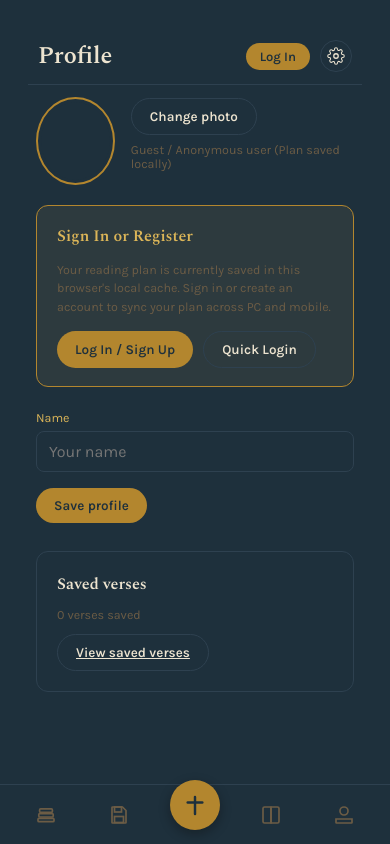
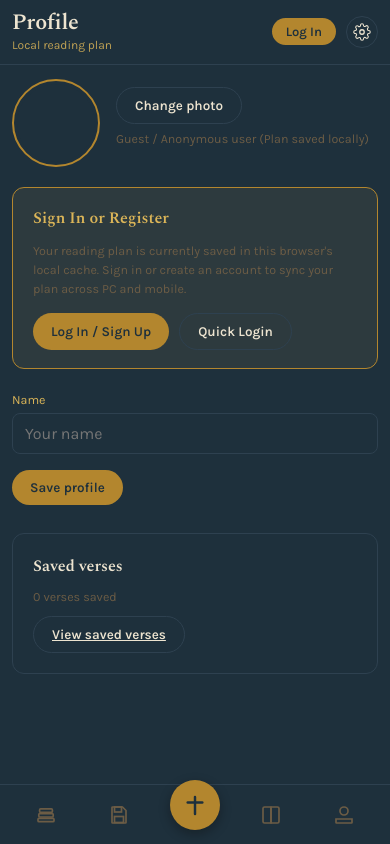
Before and after one commit to jasonhukom/Bible-Plan, a React (Vite) app: page /profile in a window 390 px wide. Built offline with nearby package versions, Linux system fonts and the light colour scheme; no server answers; what @youversion/platform-core would draw is missing.

Commit message:
feat: implement Bible reader page with chapter navigation and verse saving functionality

```diff
--- a/src/pages/LicensesPage.jsx
+++ b/src/pages/LicensesPage.jsx
@@ -2,16 +2,17 @@ import { Link } from "react-router-dom";
 
 export default function LicensesPage() {
   return (
-    <div style={{ maxWidth: 600, margin: "0 auto", padding: "20px 20px 80px" }}>
-      <div className="page-header page-header-sticky" style={{ alignItems: "center" }}>
-        <div style={{ display: 'flex', alignItems: 'center', gap: 12 }}>
-          <div>
-            <h1 style={{ margin: 0 }}>Copyright & Licenses</h1>
-          </div>
+    <div className="page-shell">
+      <div className="page-header page-header-sticky">
+        <div className="page-header-title-row">
+          <h1 className="page-title">Licenses</h1>
+          <p className="page-subtitle">Copyright and translation permissions</p>
         </div>
-        <div style={{ display: 'flex', gap: '10px', alignItems: 'center' }}>
+        <div className="page-header-actions">
         </div>
       </div>
+
+      <div className="page-container-narrow" style={{ paddingBottom: 80 }}>
 
       <div className="card" style={{ marginBottom: 20 }}>
         <h2 style={{ fontSize: 18, marginBottom: 14 }}>Bible Translations</h2>
@@ -55,6 +56,7 @@ export default function LicensesPage() {
           ← Back to Settings
         </Link>
       </div>
+      </div>
     </div>
   );
 }
--- a/src/pages/ProfilePage.jsx
+++ b/src/pages/ProfilePage.jsx
@@ -85,10 +85,15 @@ export default function ProfilePage() {
   if (loading) return <p className="reader-loading">Loading profile…</p>;
 
   return (
-    <div style={{ maxWidth: 520, margin: "0 auto", padding: "20px 20px 40px" }}>
-      <div className="page-header page-header-sticky" style={{ alignItems: "center", justifyContent: "space-between", position: "relative" }}>
-        <h1 style={{ margin: 0 }}>Profile</h1>
-        <div style={{ display: 'flex', gap: '10px', alignItems: 'center' }}>
+    <div className="page-shell">
+      <div className="page-header page-header-sticky">
+        <div className="page-header-title-row">
+          <h1 className="page-title">Profile</h1>
+          <p className="page-subtitle">
+            {user && !user?.is_anonymous ? user.email : "Local reading plan"}
+          </p>
+        </div>
+        <div className="page-header-actions">
           {(!user || user?.is_anonymous) ? (
             <Link to="/login" className="btn" style={{ padding: "6px 14px", fontSize: 13, textDecoration: "none" }}>
               Log In
@@ -108,7 +113,8 @@ export default function ProfilePage() {
         </div>
       </div>
 
-      <div className="avatar-upload-row">
+      <div className="page-container-narrow" style={{ paddingBottom: 40 }}>
+        <div className="avatar-upload-row">
         {profile?.avatar_url ? (
           <img className="avatar-lg" src={profile.avatar_url} alt="Your avatar" />
         ) : (
@@ -195,6 +201,7 @@ export default function ProfilePage() {
           onClose={() => setCropImageSrc(null)}
         />
       )}
+      </div>
     </div>
   );
 }
--- a/src/pages/SavesPage.jsx
+++ b/src/pages/SavesPage.jsx
@@ -19,15 +19,13 @@ export default function SavesPage() {
   }
 
   return (
-    <div>
-      <div className="page-header page-header-sticky" style={{ alignItems: "center" }}>
-        <div style={{ display: 'flex', alignItems: 'center', gap: 12 }}>
-          <div>
-            <h1 style={{ margin: 0 }}>Saved Verses</h1>
-            <p className="page-subtitle">In the order you saved them</p>
-          </div>
+    <div className="page-shell">
+      <div className="page-header page-header-sticky">
+        <div className="page-header-title-row">
+          <h1 className="page-title">Saved Verses</h1>
+          <p className="page-subtitle">In the order you saved them</p>
         </div>
-        <div style={{ display: 'flex', gap: '10px', alignItems: 'center' }}>
+        <div className="page-header-actions">
         </div>
       </div>
 
--- a/src/pages/SettingsPage.jsx
+++ b/src/pages/SettingsPage.jsx
@@ -57,13 +57,17 @@ export default function SettingsPage() {
   }
 
   return (
-    <div style={{ maxWidth: 480, margin: "0 auto", padding: "20px 20px 40px" }}>
-      <div className="page-header page-header-sticky" style={{ alignItems: "center", justifyContent: "center", position: "relative" }}>
-        <h1 style={{ margin: 0 }}>Settings</h1>
-        <div style={{ position: 'absolute', right: 0, display: 'flex', gap: '10px', alignItems: 'center' }}>
+    <div className="page-shell">
+      <div className="page-header page-header-sticky">
+        <div className="page-header-title-row">
+          <h1 className="page-title">Settings</h1>
+          <p className="page-subtitle">Appearance and preferences</p>
+        </div>
+        <div className="page-header-actions">
         </div>
       </div>
 
+      <div className="page-container-narrow" style={{ paddingBottom: 40 }}>
         <div className="card" style={{ marginBottom: 20 }}>
           <h2 style={{ fontSize: 15, marginBottom: 14 }}>Appearance</h2>
           <div className="theme-options">
@@ -82,8 +86,7 @@ export default function SettingsPage() {
               </button>
             ))}
           </div>
-
-
+        </div>
 
         <div className="card" style={{ marginBottom: 20 }}>
           <h2 style={{ fontSize: 15, marginBottom: 14 }}>Calendar</h2>
--- a/src/styles/global.css
+++ b/src/styles/global.css
@@ -114,14 +114,14 @@ h3 {
 }
 
 .main-content {
-  --layout-padding: clamp(16px, 3vw, 40px);
+  --layout-padding: clamp(16px, 2.5vw, 32px);
   flex: 1;
   min-width: 0;
   padding: var(--layout-padding);
 }
 
 .main-content-bible {
-  --layout-padding: clamp(8px, 1.5vw, 16px);
+  --layout-padding: clamp(16px, 2.5vw, 32px);
 }
 
 .main-content-flush {
@@ -139,20 +139,32 @@ h3 {
   }
 }
 
+.page-shell {
+  width: 100%;
+}
+
+.page-container-narrow {
+  max-width: 560px;
+  margin: 0 auto;
+  width: 100%;
+}
+
 .page-header {
   display: flex;
   align-items: center;
   justify-content: space-between;
   gap: 16px;
-  padding-bottom: 18px;
+  padding-bottom: 16px;
   margin-bottom: 24px;
   border-bottom: 1px solid var(--night-line);
+  min-height: 56px;
+  box-sizing: border-box;
 }
 
 .page-header-sticky {
   position: sticky;
   top: 0;
-  z-index: 10;
+  z-index: 15;
   background: var(--night);
   margin-top: calc(-1 * var(--layout-padding));
   margin-left: calc(-1 * var(--layout-padding));
@@ -162,16 +174,57 @@ h3 {
   padding-right: var(--layout-padding);
 }
 
-.page-header h1 {
-  font-size: 24px;
-  color: var(--cream);
+.page-header-title-row {
+  display: flex;
+  flex-direction: column;
+  justify-content: center;
+  gap: 2px;
+  min-width: 0;
+}
+
+.page-header h1,
+.page-title {
+  margin: 0;
+  font-family: var(--font-display);
+  font-size: 26px;
+  font-weight: 700;
+  line-height: 1.2;
+  color: var(--cream);
+  letter-spacing: -0.01em;
 }
 
 .page-subtitle {
-  margin: 4px 0 0;
+  margin: 0;
   font-size: 13px;
+  line-height: 1.3;
   color: var(--gold-bright);
   opacity: 0.85;
+  display: flex;
+  align-items: center;
+  gap: 6px;
+}
+
+.page-subtitle-sep {
+  opacity: 0.4;
+}
+
+.page-subtitle-trans-btn {
+  background: transparent;
+  border: none;
+  color: inherit;
+  cursor: pointer;
+  padding: 0;
+  font-size: inherit;
+  font-family: inherit;
+  text-decoration: underline;
+  opacity: 0.95;
+}
+
+.page-header-actions {
+  display: flex;
+  align-items: center;
+  gap: 10px;
+  flex-shrink: 0;
 }
 
 /* --------------------------------------------------------------------------
@@ -1863,18 +1916,63 @@ h3 {
     font-size: 11.5px;
   }
 
-  /* Bible page decreased padding on phone */
+  /* Consistent phone layout padding & header across all tabs */
+  .main-content,
   .main-content-bible {
-    --layout-padding: 6px !important;
-    padding: 6px 8px 80px 8px !important;
+    --layout-padding: 10px !important;
+    padding: 10px 12px 84px 12px !important;
+  }
+
+  .page-header {
+    padding-bottom: 12px;
+    margin-bottom: 16px;
+    min-height: 48px;
   }
 
   .page-header-sticky {
-    margin-top: -6px;
-    margin-left: -8px;
-    margin-right: -8px;
-    padding: 8px 10px 10px 10px;
-    margin-bottom: 12px;
+    margin-top: -10px !important;
+    margin-left: -12px !important;
+    margin-right: -12px !important;
+    padding-top: 10px !important;
+    padding-left: 12px !important;
+    padding-right: 12px !important;
+    padding-bottom: 10px !important;
+    margin-bottom: 14px !important;
+  }
+
+  .page-header h1,
+  .page-title {
+    font-size: 22px !important;
+  }
+
+  .page-subtitle {
+    font-size: 12px !important;
+  }
+
+  /* Hide books button is non-existent on phone mode */
+  .bible-sidebar-toggle {
+    display: none !important;
+  }
+
+  /* Translation dropdown closed: shortened name on phone mode */
+  .version-picker-btn {
+    padding: 6px 10px;
+    font-size: 13px;
+    gap: 6px;
+    max-width: none;
+  }
+
+  .version-btn-label-pc {
+    display: none !important;
+  }
+
+  .version-btn-label-mobile {
+    display: inline-block !important;
+  }
+
+  .versions-sidebar-dropdown {
+    width: min(320px, calc(100vw - 24px));
+    right: 0;
   }
 
   .reader-heading h1 {
@@ -2018,7 +2116,44 @@ h3 {
 }
 
 .version-picker-btn {
+  display: flex;
+  align-items: center;
+  gap: 8px;
+  cursor: pointer;
+  font-weight: 500;
+  border: 1px solid var(--night-line);
+  background: var(--night-2);
+  border-radius: 8px;
+  padding: 7px 12px;
   color: #ffffff !important;
+  font-size: 14px;
+}
+
+.version-btn-label-pc {
+  display: inline-block;
+  max-width: 220px;
+  white-space: nowrap;
+  overflow: hidden;
+  text-overflow: ellipsis;
+  color: #ffffff;
+}
+
+.version-btn-label-mobile {
+  display: none;
+  font-weight: 600;
+  color: #ffffff;
+}
+
+.version-btn-arrow {
+  font-size: 9px;
+  opacity: 0.8;
+  color: #ffffff;
+  transition: transform 0.2s ease;
+  display: inline-block;
+}
+
+.version-btn-arrow.open {
+  transform: rotate(180deg);
 }
 
 /* --------------------------------------------------------------------------
```
Also changed, not shown: src/pages/BiblePage.jsx (+31 -41 lines), src/lib/bible.js. Lines whose indentation alone changed are shown as unchanged.
